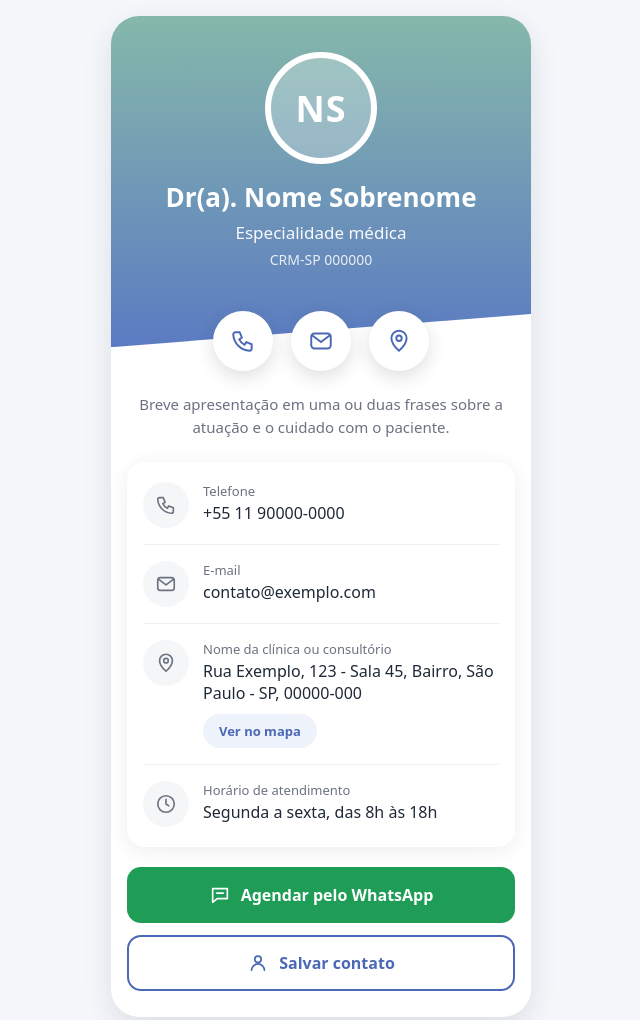
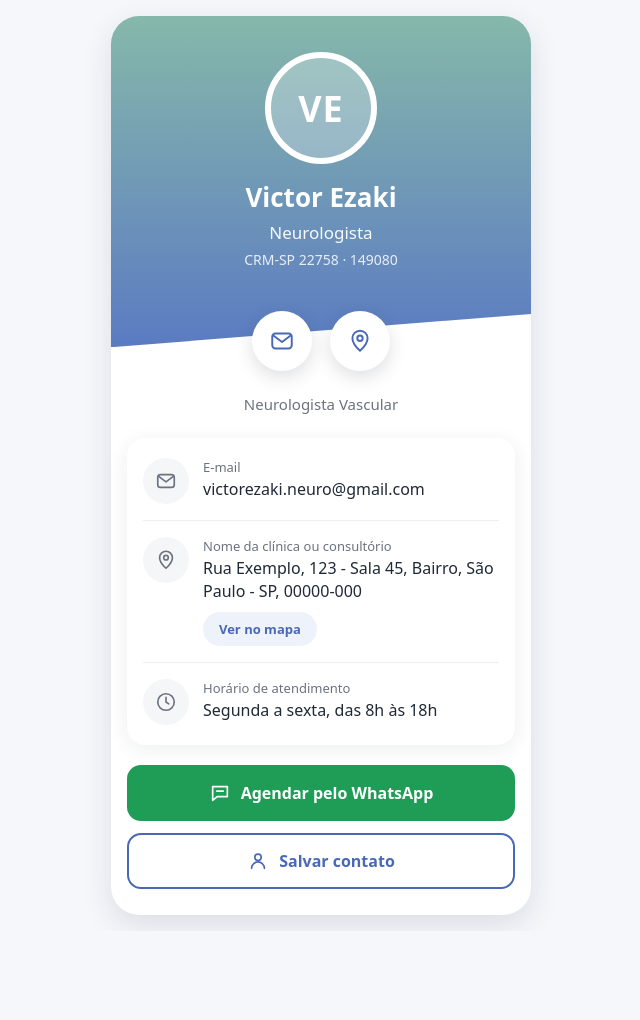
Before and after one commit to victorezakineuro/vcard, a plain HTML site: page index.html in a window 1280 px wide. Shown: the top 1020 px of the page, without its empty margins (319-959 px from the left). After the commit the page ends 931 px from the top, so only its background shows below. Drawn offline with Linux system fonts and the light colour scheme.

Commit message:
Update index.html
dados novos

```diff
--- a/index.html
+++ b/index.html
@@ -78,15 +78,15 @@
    Quando o local de atendimento mudar, altere "clinica" e "endereco".
    ============================================================ */
 const DADOS = {
-  nome:          "Dr(a). Nome Sobrenome",
-  especialidade: "Especialidade médica",
-  crm:           "CRM-SP 000000",
-  rqe:           "",                          // ex.: "RQE 00000"
-  bio:           "Breve apresentação em uma ou duas frases sobre a atuação e o cuidado com o paciente.",
-  telefone:      "+55 11 90000-0000",
-  whatsapp:      "5511900000000",             // só números, com 55 + DDD
+  nome:          "Victor Ezaki",
+  especialidade: "Neurologista",
+  crm:           "CRM-SP 22758",
+  rqe:           "149080",                          // ex.: "RQE 00000"
+  bio:           "Neurologista Vascular",
+  //telefone:      "+55 11 92641-3069",
+  whatsapp:      "5511926413069",             // só números, com 55 + DDD
   mensagemWhatsapp: "Olá! Gostaria de agendar uma consulta.",
-  email:         "contato@exemplo.com",
+  email:         "victorezaki.neuro@gmail.com",
   site:          "",                          // ex.: "https://www.exemplo.com"
   clinica:       "Nome da clínica ou consultório",
   endereco:      "Rua Exemplo, 123 - Sala 45, Bairro, São Paulo - SP, 00000-000",
```
